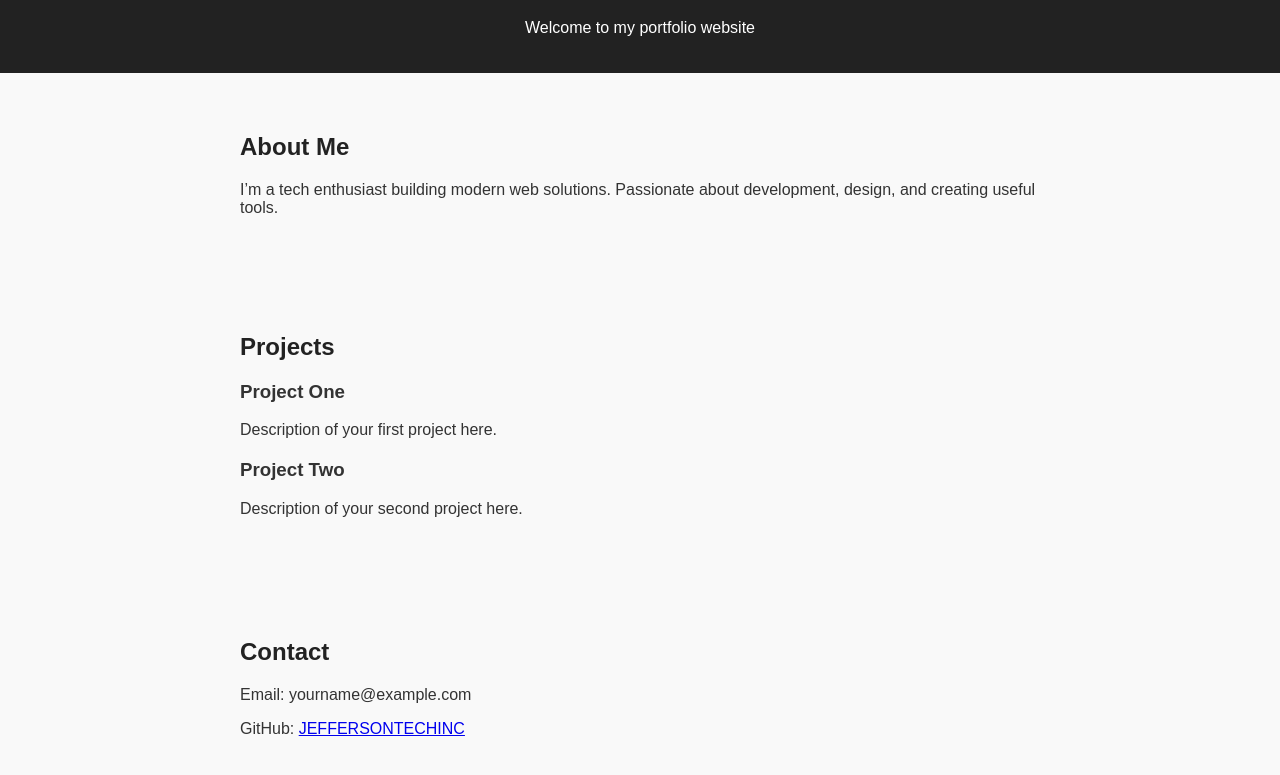
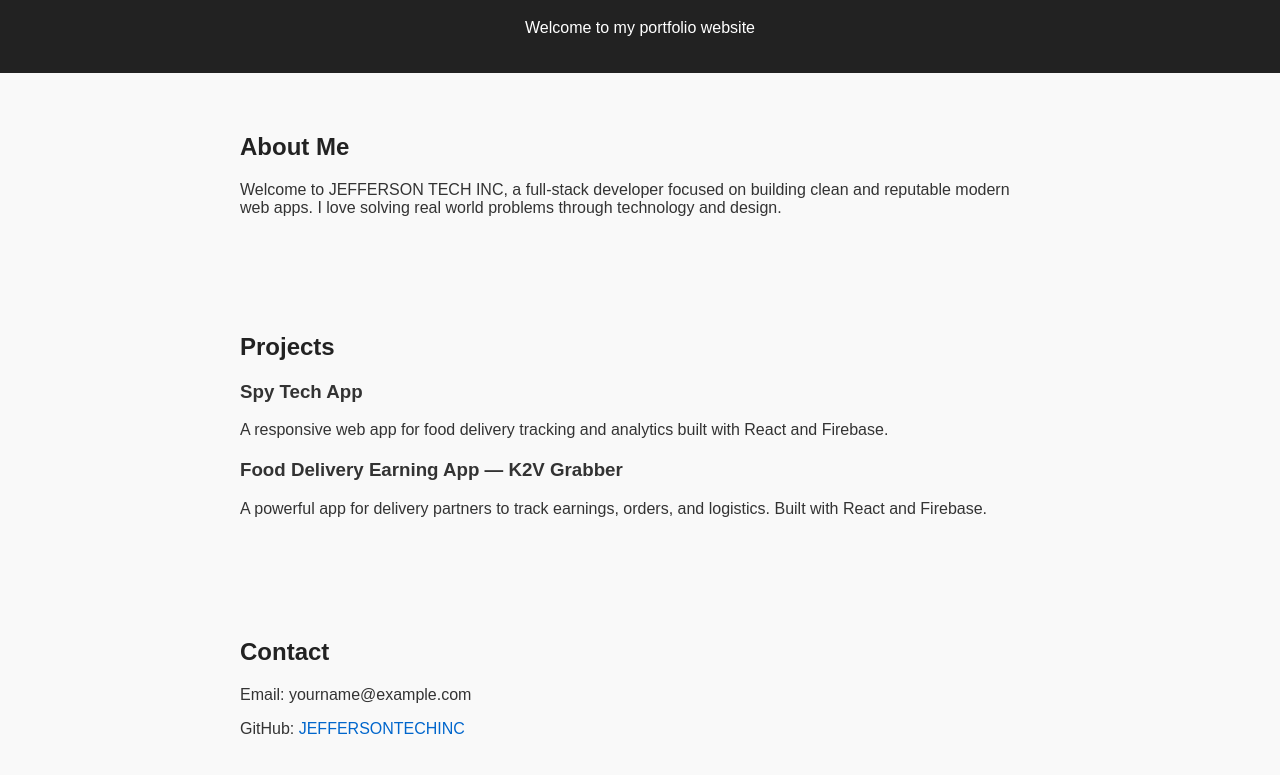
Before and after one commit to JEFFERSONTECHINC/Main-page, a plain HTML site: page index.html in a window 1280 px wide. Shown: the part 81-856 px from the top of the page. Drawn offline with Linux system fonts and the light colour scheme.

Commit message:
Update index.html

```diff
--- a/index.html
+++ b/index.html
@@ -27,6 +27,13 @@
         .project {
             margin-bottom: 20px;
         }
+        a {
+            color: #0066cc;
+            text-decoration: none;
+        }
+        a:hover {
+            text-decoration: underline;
+        }
     </style>
 </head>
 <body>
@@ -37,18 +44,18 @@
 
     <section>
         <h2>About Me</h2>
-        <p>I’m a tech enthusiast building modern web solutions. Passionate about development, design, and creating useful tools.</p>
+        <p>Welcome to JEFFERSON TECH INC, a full-stack developer focused on building clean and reputable modern web apps. I love solving real world problems through technology and design.</p>
     </section>
 
     <section>
         <h2>Projects</h2>
         <div class="project">
-            <h3>Project One</h3>
-            <p>Description of your first project here.</p>
+            <h3>Spy Tech App</h3>
+            <p>A responsive web app for food delivery tracking and analytics built with React and Firebase.</p>
         </div>
         <div class="project">
-            <h3>Project Two</h3>
-            <p>Description of your second project here.</p>
+            <h3>Food Delivery Earning App — K2V Grabber</h3>
+            <p>A powerful app for delivery partners to track earnings, orders, and logistics. Built with React and Firebase.</p>
         </div>
     </section>
 
```
